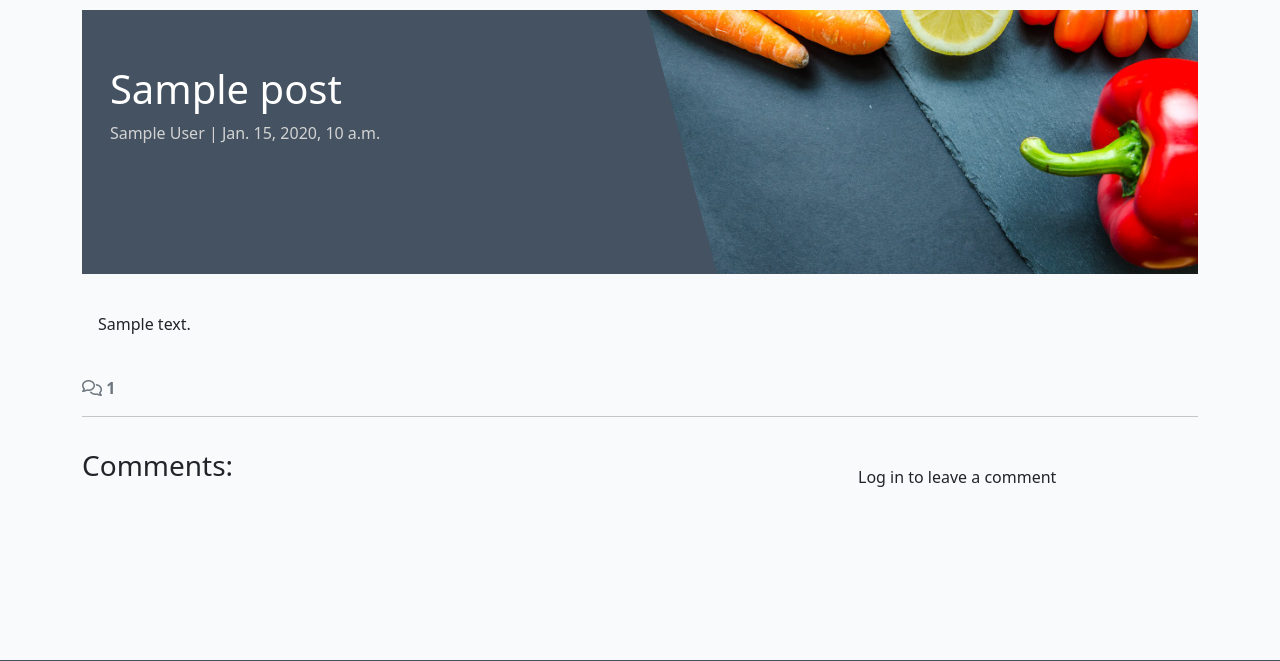
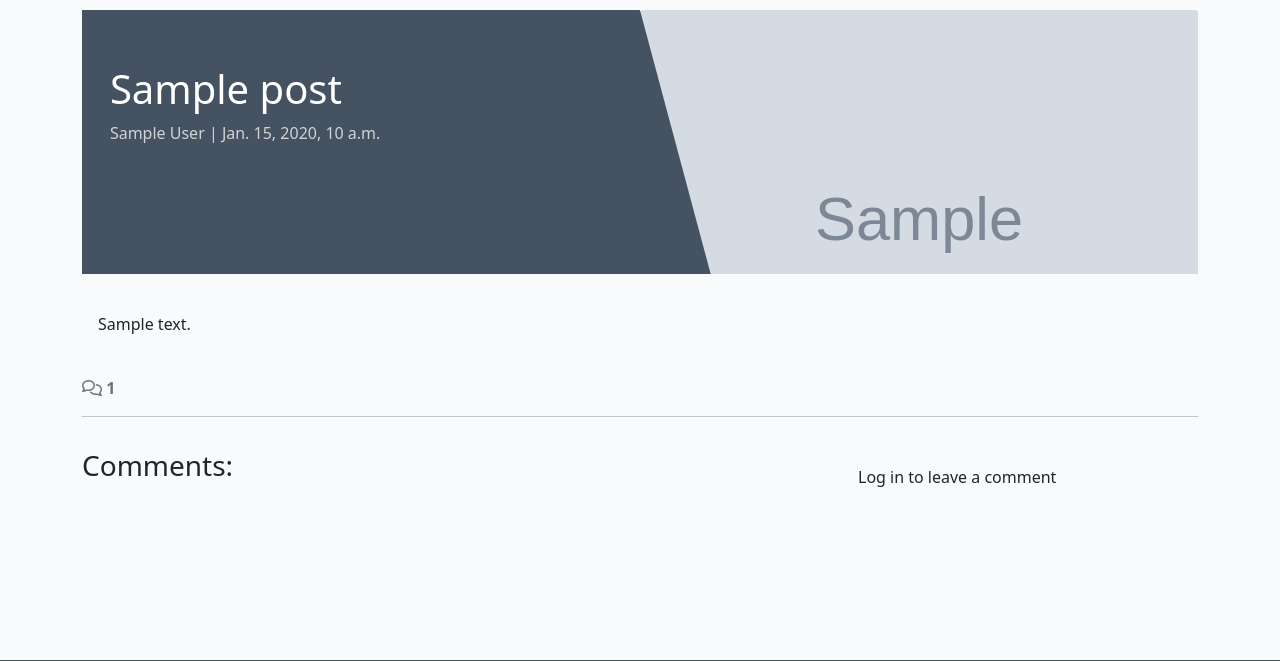
Before and after one commit to Alexiou981/the-food-frontier, a Django app: template blog/templates/blog/post_detail.html in a window 1280 px wide. Shown: the part 60-721 px from the top of the page. Run offline with Django 3.2, Linux system fonts and the light colour scheme; the template is opened without the code that fills it: most values are stand-ins (such as "Sample title", 1, 10 or a date in 2020); grey boxes marked "Sample" are stand-in pictures; some libraries are stand-ins or nearby versions.

Commit message:
chore: replace post i detail image with custom image

```diff
--- a/blog/templates/blog/post_detail.html
+++ b/blog/templates/blog/post_detail.html
@@ -14,7 +14,12 @@
                 <p class="post-subtitle">{{ post.author }} | {{ post.created_on }}</p>
             </div>
             <div class="d-none d-md-block col-md-6 masthead-image">
-                <img src="{% static 'images/veggies.jpg' %}" class="scale" alt="placeholder">
+              {% if "placeholder" in post.featured_image.url %}
+              <img class="card-img-top" src="{% static 'images/veggies.jpg' %}"
+                  alt="placeholder image">
+              {% else %}
+              <img class="card-img-top" src=" {{ post.featured_image.url }}" alt="{{ post.title }}">
+              {% endif %}
             </div>
         </div>
     </div>
```
